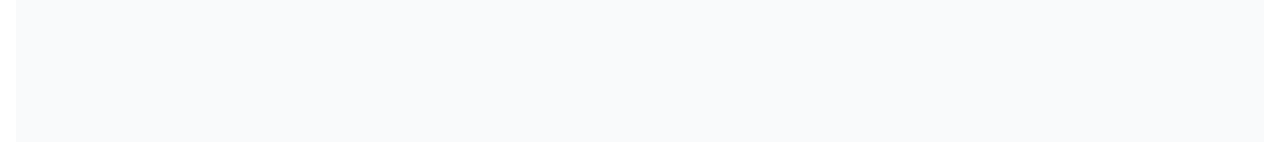
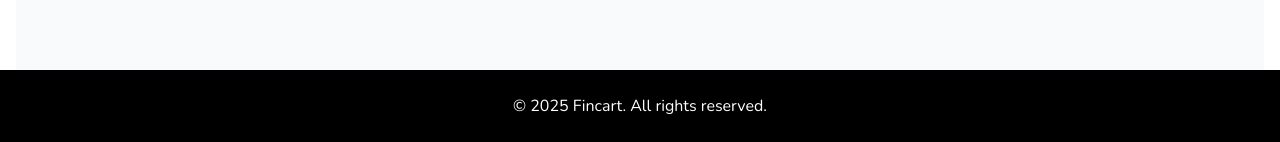
Before and after one commit to AhmedHamamm/fincart-ecommerce, a Next.js app: page / in a window 1280 px wide. Shown: the part 658-800 px from the top of the page. Built offline with nearby package versions, Linux system fonts and the light colour scheme; no server answers.

Commit message:
refactor: enhance footer positioning

```diff
--- a/app/layout.tsx
+++ b/app/layout.tsx
@@ -20,9 +20,9 @@ export default function RootLayout({
 }) {
   return (
     <html lang="en">
-      <body className={` ${nunito.className}`}>
+      <body className={`min-h-screen ${nunito.className}`}>
         <Navbar />
-        <main className="container mx-auto px-4 py-8">{children}</main>
+        <main className="container mx-auto mb-12 px-4 py-8">{children}</main>
         <Footer />
       </body>
     </html>
--- a/components/layout/Footer.tsx
+++ b/components/layout/Footer.tsx
@@ -1,6 +1,6 @@
 const Footer = () => {
   return (
-    <footer className="bg-black text-white py-6">
+    <footer className="fixed bottom-0 left-0 right-0 bg-black text-white py-6">
       <div className="container mx-auto px-4 flex justify-center">
         <p>&copy; {new Date().getFullYear()} Fincart. All rights reserved.</p>
       </div>
```
